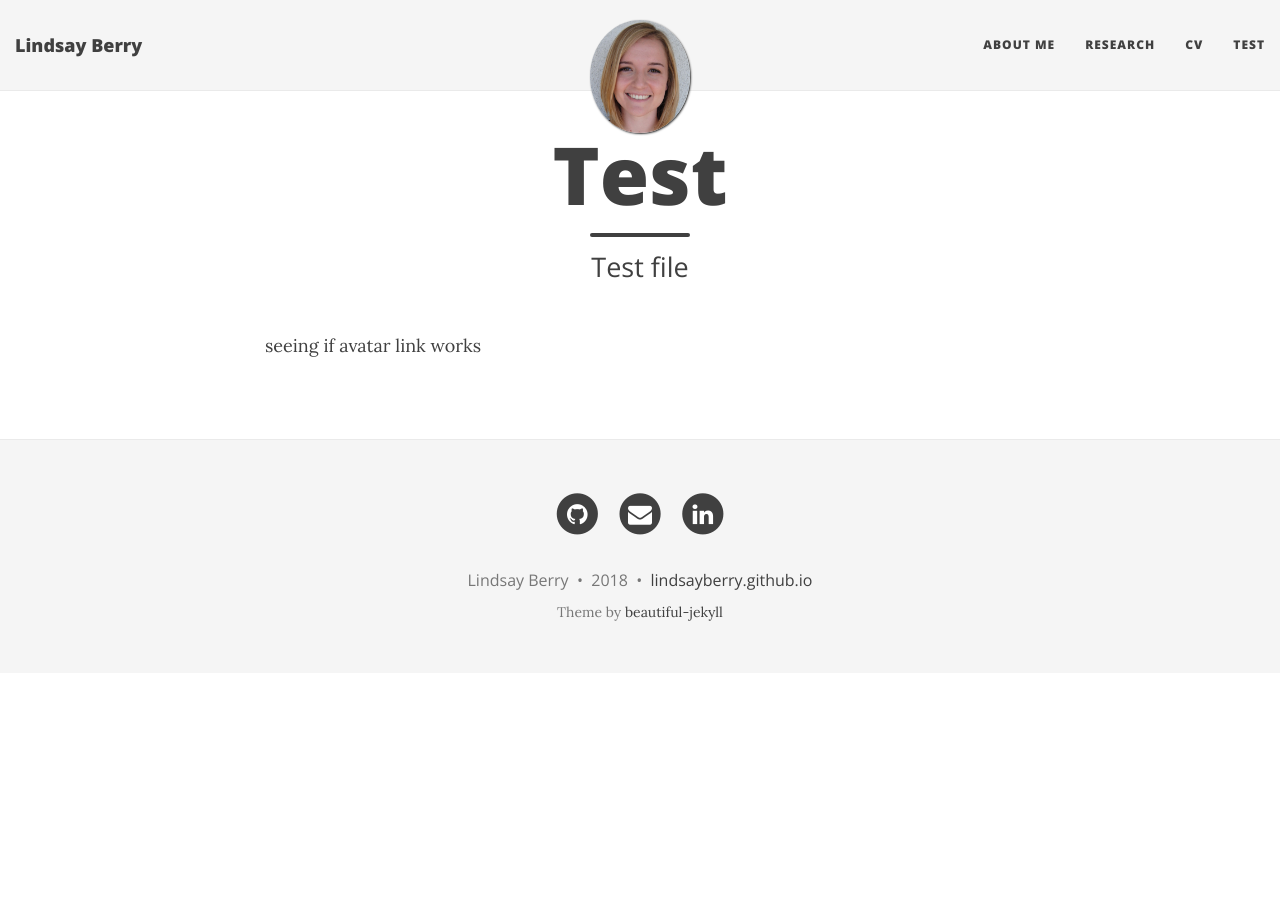
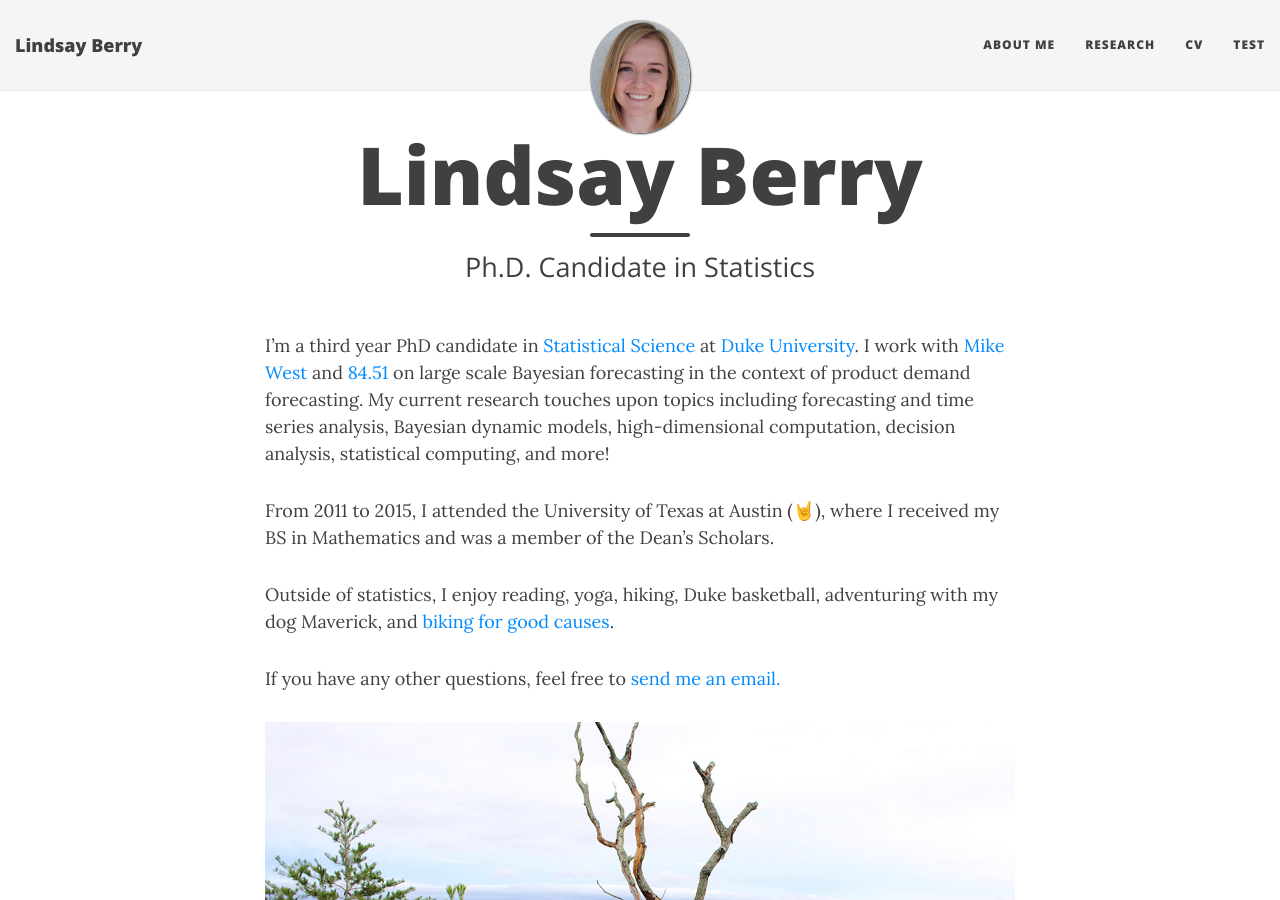
Before and after one commit to lindsayberry/archive-website-template, a Jekyll site: the page built from test.md, in a window 1280 px wide and 900 px high. Built offline with Jekyll 4.4.1, drawn with Linux system fonts in a browser that asks for light colours; nearby versions of some CDN libraries; emoji names are drawn with the system emoji font.

Commit message:
Copy text from aboutme.md to test.md

```diff
--- a/test.md
+++ b/test.md
@@ -1,8 +1,15 @@
 ---
 layout: page
-title: Test
-subtitle: Test file
+title: Lindsay Berry
+subtitle: Ph.D. Candidate in Statistics
 ---
 
+I'm a third year PhD candidate in [Statistical Science](http://stat.duke.edu/) at [Duke University](https://www.duke.edu/). I work with [Mike West](http://www2.stat.duke.edu/~mw/) and [84.51](https://www.8451.com/) on large scale Bayesian forecasting in the context of product demand forecasting. My current research touches upon topics including forecasting and time series analysis, Bayesian dynamic models, high-dimensional computation, decision analysis, statistical computing, and more!
 
-seeing if avatar link works
+From 2011 to 2015, I attended the University of Texas at Austin (:metal:), where I received my BS in Mathematics and was a member of the Dean's Scholars.
+
+Outside of statistics, I enjoy reading, yoga, hiking, Duke basketball, adventuring with my dog Maverick, and [biking for good causes](https://bikeandbuild.org/).
+
+If you have any other questions, feel free to [send me an email.](mailto:lindsay.berry@duke.edu)
+
+![Maverick](/img/mav.jpg)
```
